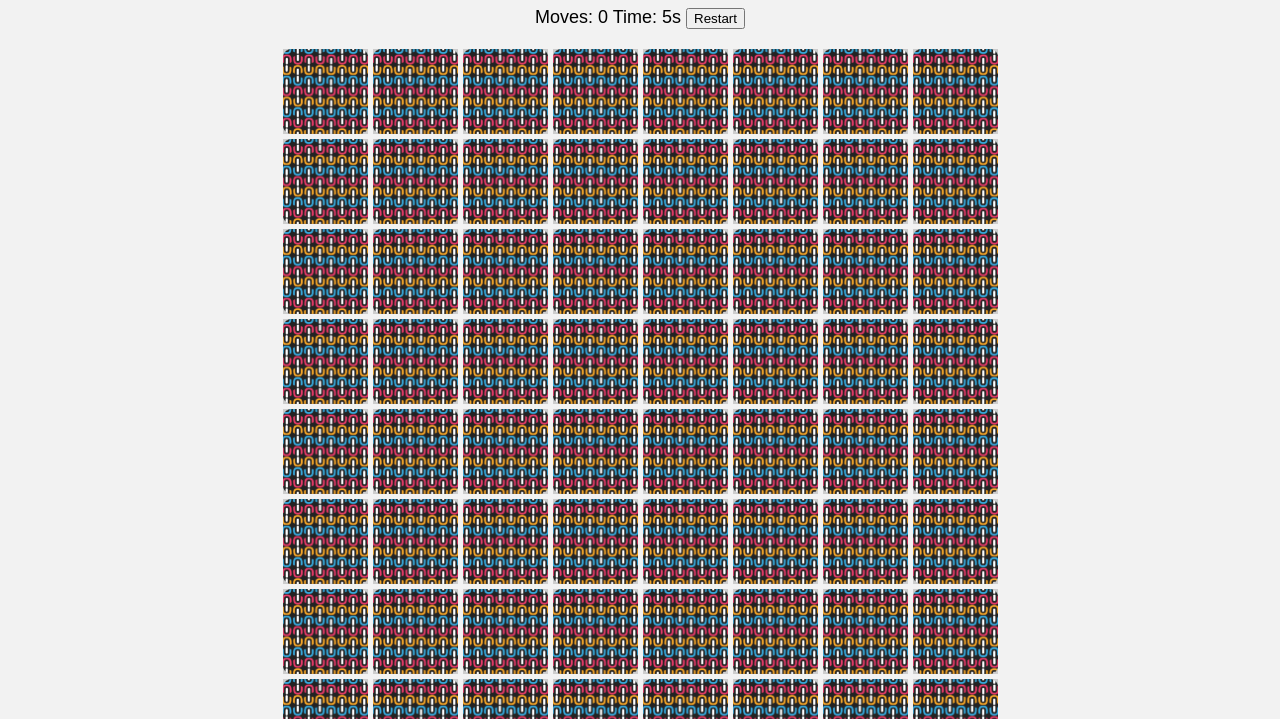
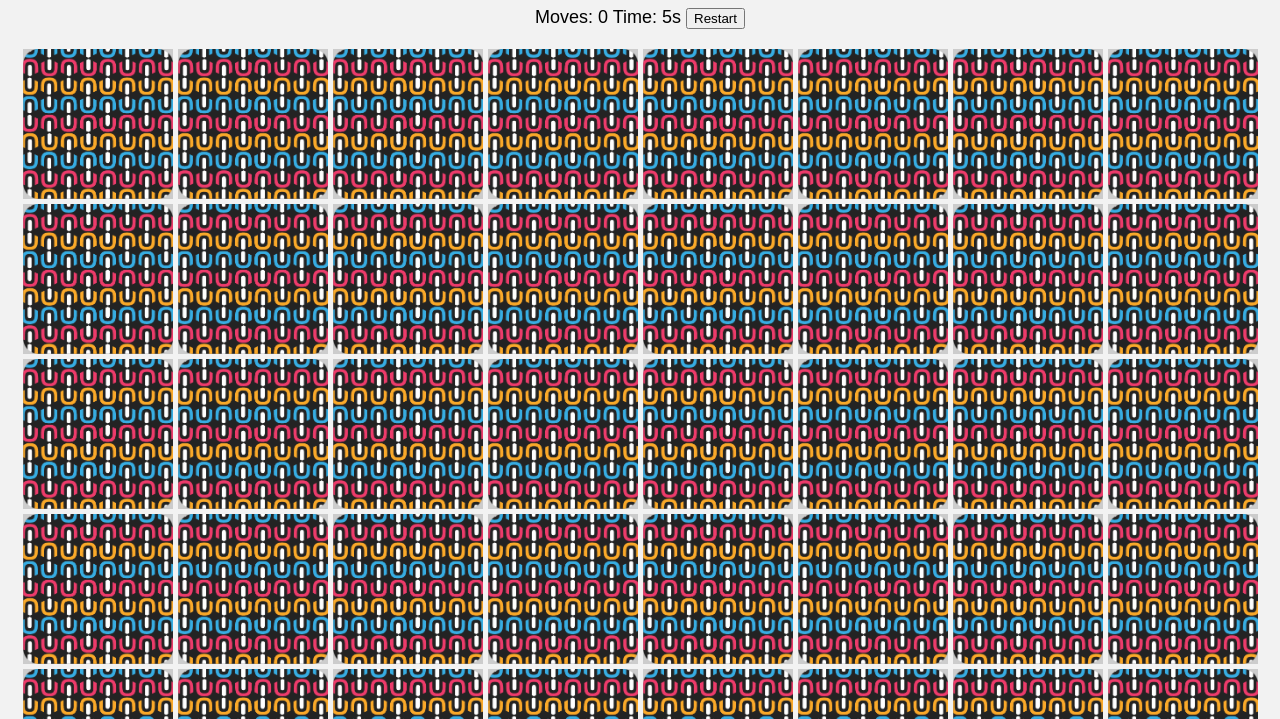
Before and after one commit to FRSname/UCK-Memory, a plain HTML site: page index.html in a window 1280 px wide. Shown: the part 81-800 px from the top of the page. Drawn offline with Linux system fonts and the light colour scheme.

Commit message:
Update style.css

```diff
--- a/style.css
+++ b/style.css
@@ -18,14 +18,14 @@ h1 {
 
 #game-board {
   display: grid;
-  grid-template-columns: repeat(8, 85px);
+  grid-template-columns: repeat(8, 150px);
   grid-gap: 5px;
   justify-content: center;
 }
 
 .card {
-  width: 85px;
-  height: 85px;
+  width: 150px;
+  height: 150px;
   background-color: #ccc;
   cursor: pointer;
   position: relative;
```
